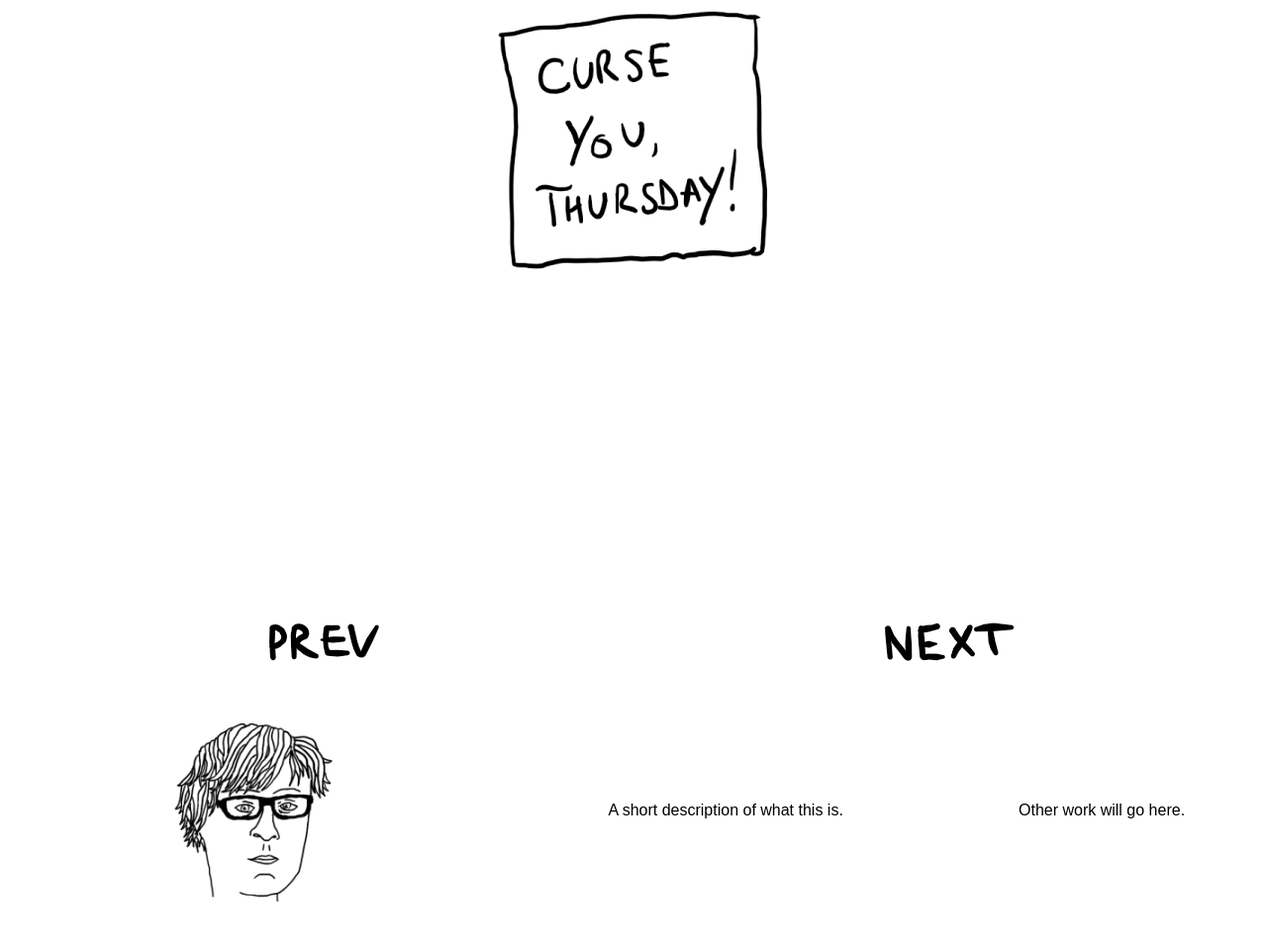
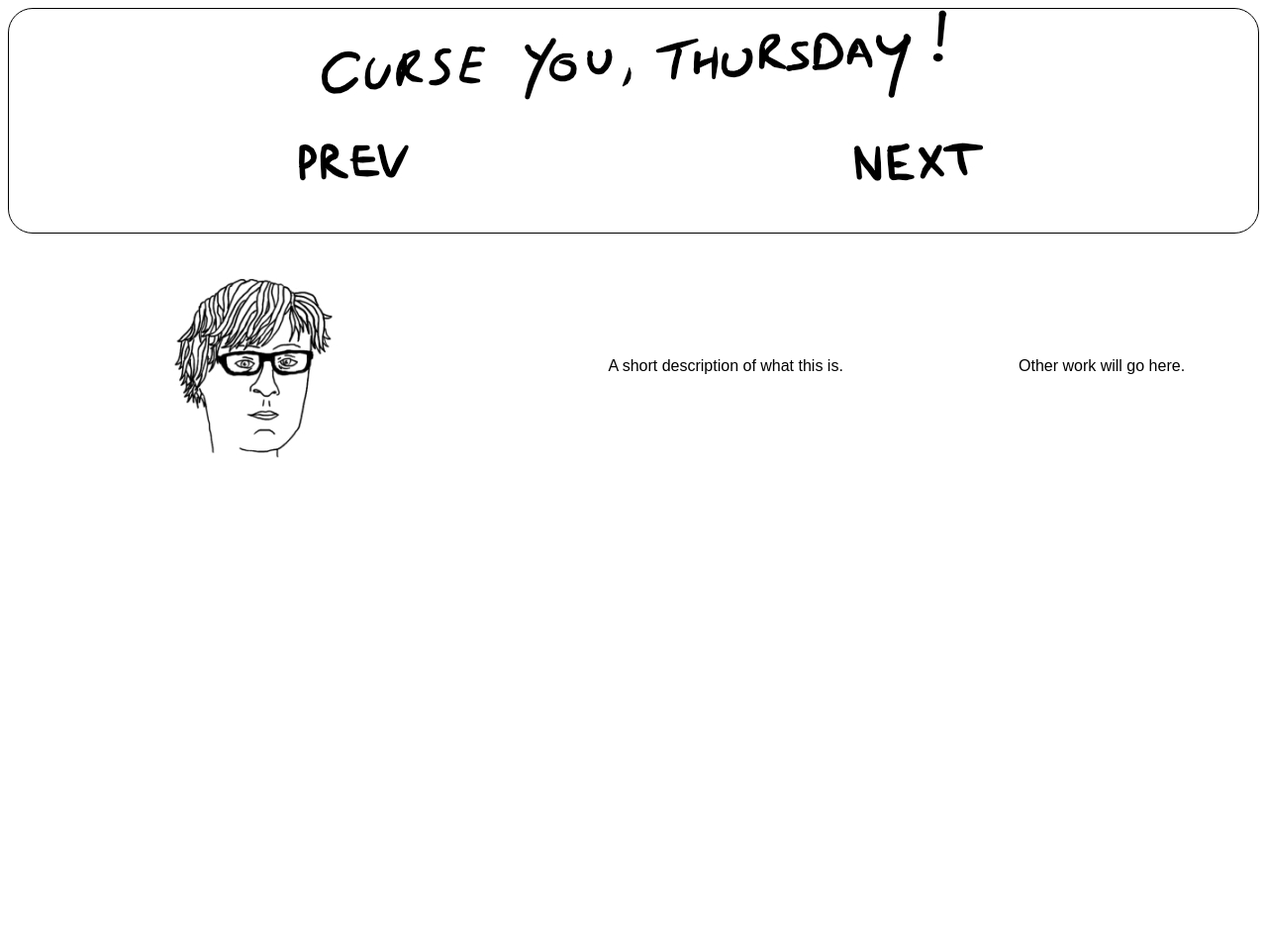
Before and after one commit to daveSHMB/cyt, a Django app: template cyt/templates/comic/index.html in a window 1280 px wide. Shown: the whole page at 99% size. After the commit the page ends 463 px from the top, so only its background shows below. Run offline with Django 3.2, Linux system fonts and the light colour scheme; the template is opened without the code that fills it, so the values that code supplies are empty.

Commit message:
More design modifications

```diff
--- a/cyt/static/css/cyt.css
+++ b/cyt/static/css/cyt.css
@@ -3,6 +3,21 @@
 body {
   font-family: Arial, Verdana, sans-serif;
   overflow: auto;
+}
+
+div {
+  min-width: 800px;
+}
+
+#title-strip {
+  border: 1px solid;
+  border-radius: 25px;
+}
+
+#title-box {
+  margin: 0px 50px 0px 50px;
+  background-color: #ffffff;
+  /*padding: 10px 10px 10px 10px;*/
 }
 
 img.logo {
@@ -15,17 +30,19 @@ table{
   text-align: center;
 }
 
-#strip-container {
+#strip-box {
   display:block;
-  margin:auto;
-  min-height: 300px;
-  width: 1000px;
+  margin: 0px 50px 25px 50px;
+  background-color: #ffffff;
+  /*min-height: 300px;
+  width: 1000px;*/
   padding: 10px 10px 10px 10px;
 }
 
 .strip {
   display: block;
   margin: auto;
+  padding-bottom: 20px;
 }
 
 #blog {
--- a/cyt/templates/comic/index.html
+++ b/cyt/templates/comic/index.html
@@ -10,19 +10,18 @@
 </head>
 
 <body>
-
+  <div id="title-strip">
+    <div id="title-box">
     <img class="logo" src={% static "images/logo.jpg" %} title="Curse You Thursday"/>
-
+    </div>
     <br>
-    <div id="strip-container">
+    <div id="strip-box">
     {% if current_strip %}
       {% for strip in current_strip %}
         <img class="strip" src="{{strip.image.url}}" alt="{{strip.alt}}" title="{{strip.alt}}" /> {% endfor %}
     {% endif %}
-    </div>
 
-    <div class="nav">
-      <table>
+    <table>
         <tr>
           <td>
             {% if current_strip.has_next %}
@@ -39,8 +38,9 @@
             {% endif %}
           </td>
         </tr>
-      </table>
+    </table>
     </div>
+  </div>
 
 
     <div id="blog">
```
Also changed, not shown: cyt/static/images/logo.jpg.
